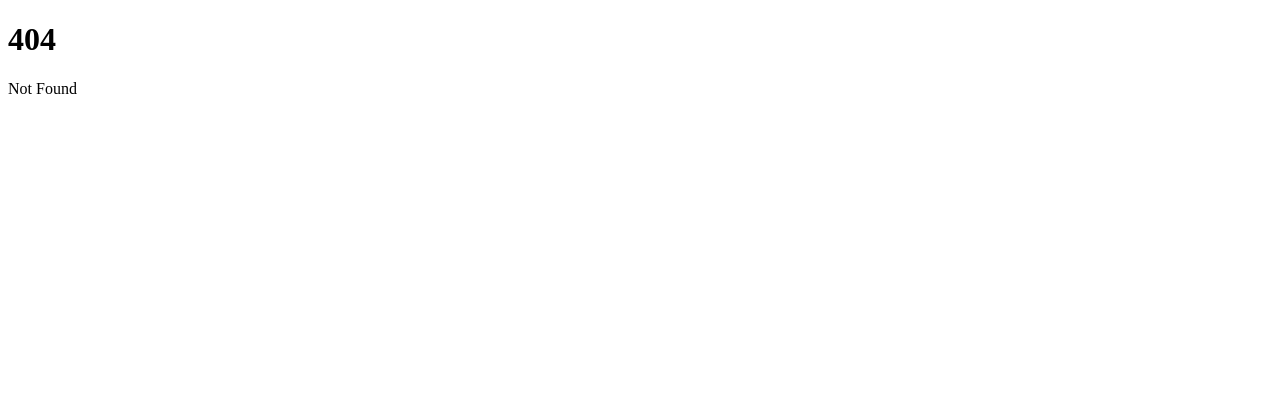
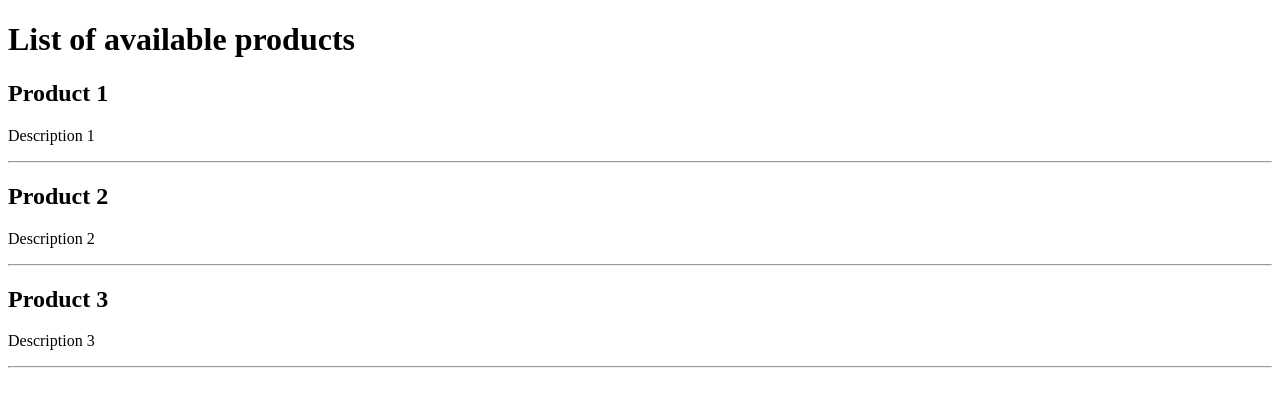
Before and after one commit to BhaumikDhameliya/sk-loading-data, a SvelteKit app: page /products in a window 1280 px wide. Before the commit this address had no page. Shown: the top 406 px of the page. Built offline with nearby package versions, Linux system fonts and the light colour scheme; data requests are answered from the project's data file.

Commit message:
fetch Function

```diff
--- /dev/null
+++ b/db.json
@@ -0,0 +1,22 @@
+{
+	"products": [
+		{
+			"id": 1,
+			"title": "Product 1",
+			"price": 700,
+			"description": "Description 1"
+		},
+		{
+			"id": 2,
+			"title": "Product 2",
+			"price": 990,
+			"description": "Description 2"
+		},
+		{
+			"id": 3,
+			"title": "Product 3",
+			"price": 799,
+			"description": "Description 3"
+		}
+	]
+}
--- a/src/routes/+page.svelte
+++ b/src/routes/+page.svelte
@@ -1,2 +1,3 @@
 <h1>Welcome to SvelteKit</h1>
 <p>Visit <a href="https://kit.svelte.dev">kit.svelte.dev</a> to read the documentation</p>
+<a href="/products">Products</a>
--- /dev/null
+++ b/src/routes/products/+page.js
@@ -0,0 +1,7 @@
+export const load = async (loadEvent) => {
+	const { fetch } = loadEvent;
+	const title = 'List of available products';
+	const response = await fetch('http://localhost:4000/products');
+	const products = await response.json();
+	return { title, products };
+};
--- /dev/null
+++ b/src/routes/products/+page.svelte
@@ -0,0 +1,14 @@
+<script>
+	export let data;
+	const { products, title } = data;
+</script>
+
+<h1>{title}</h1>
+
+{#each products as product}
+	<div>
+		<h2>{product.title}</h2>
+		<p>{product.description}</p>
+		<hr />
+	</div>
+{/each}
```
Also changed, not shown: package.json (+6 -2 lines), 2 other files (tests, documents, lock files or other folders).
